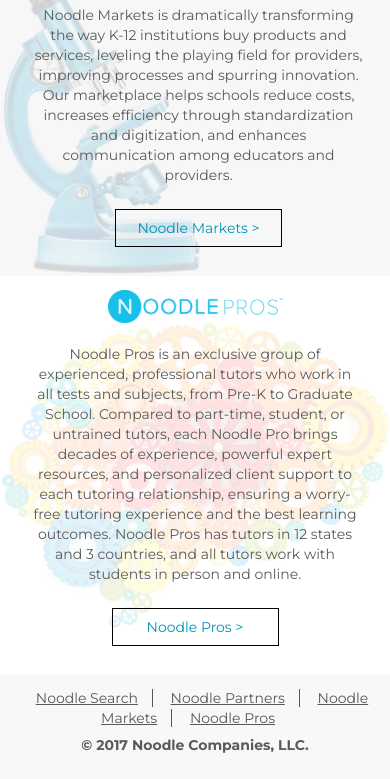
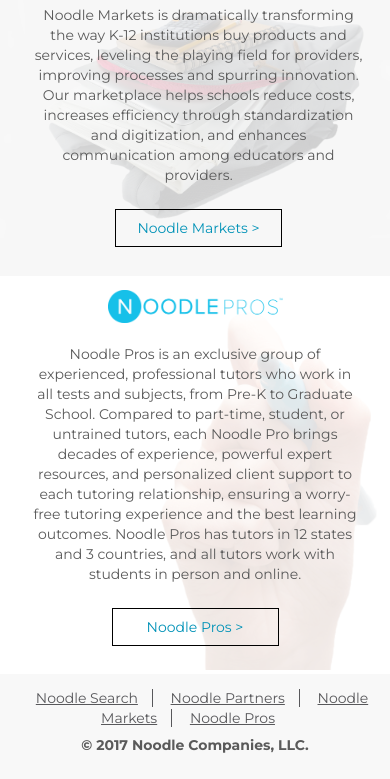
Before and after one commit to murray-berkowitz/nothing-important, a plain HTML site: page new_index.html in a window 390 px wide. Shown: the part 1254-2033 px from the top of the page. Drawn offline with nearby package versions, Linux system fonts and the light colour scheme.

Commit message:
Update styles.css

```diff
--- a/css/styles.css
+++ b/css/styles.css
@@ -278,13 +278,13 @@
     background-position: 600% center;
   }
   #pros {
-    background-image: url("../img/brain.jpg");
+    background-image: url("../img/pen.png");
   }
   #companies {
     background-image: url("../img/blue-block.png");
   }
   #markets {
-    background-image: url("../img/microscope.jpg");
+    background-image: url("../img/backpack.jpg");
   }
   #search {
     background-image: url("../img/globe-gray.jpg");
```
